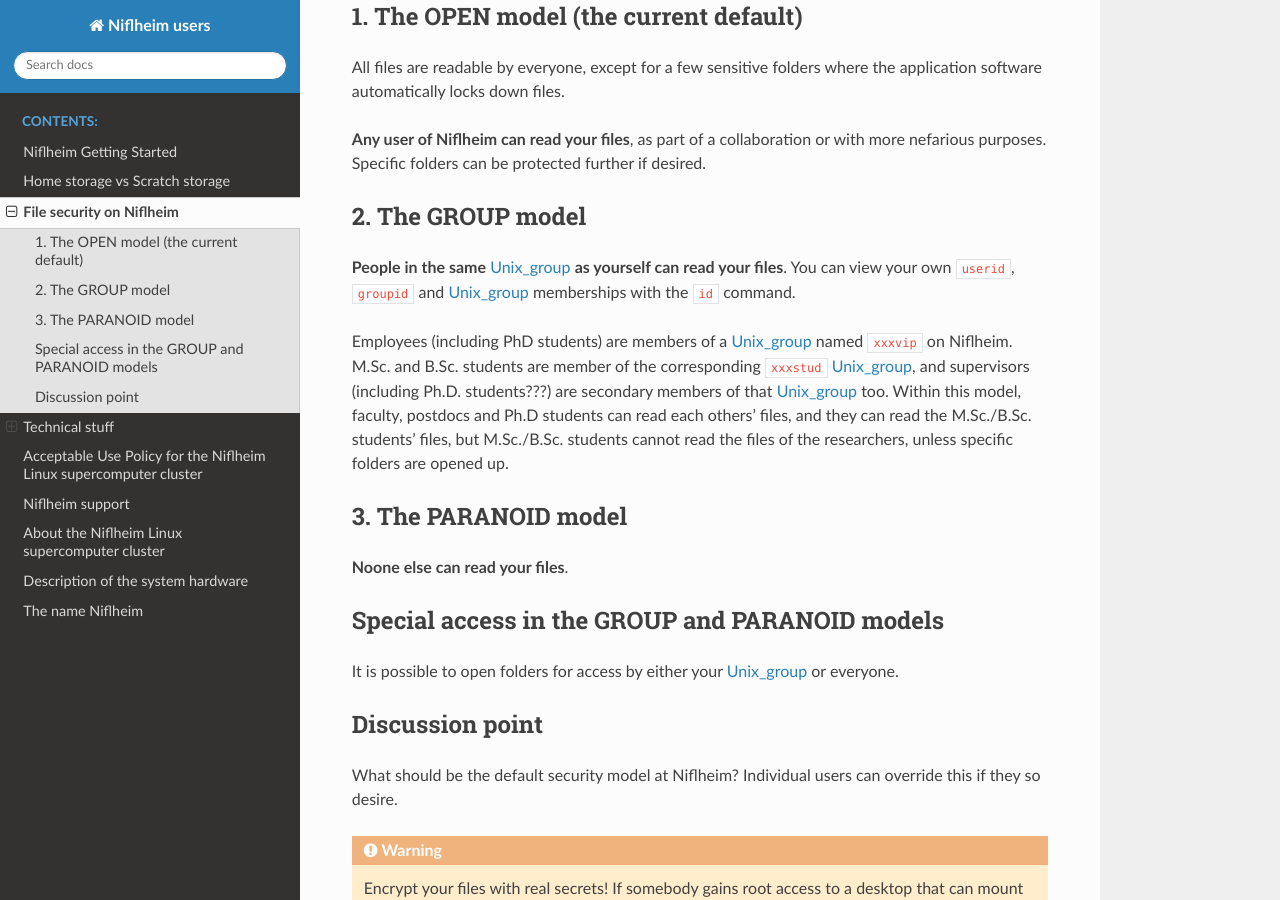
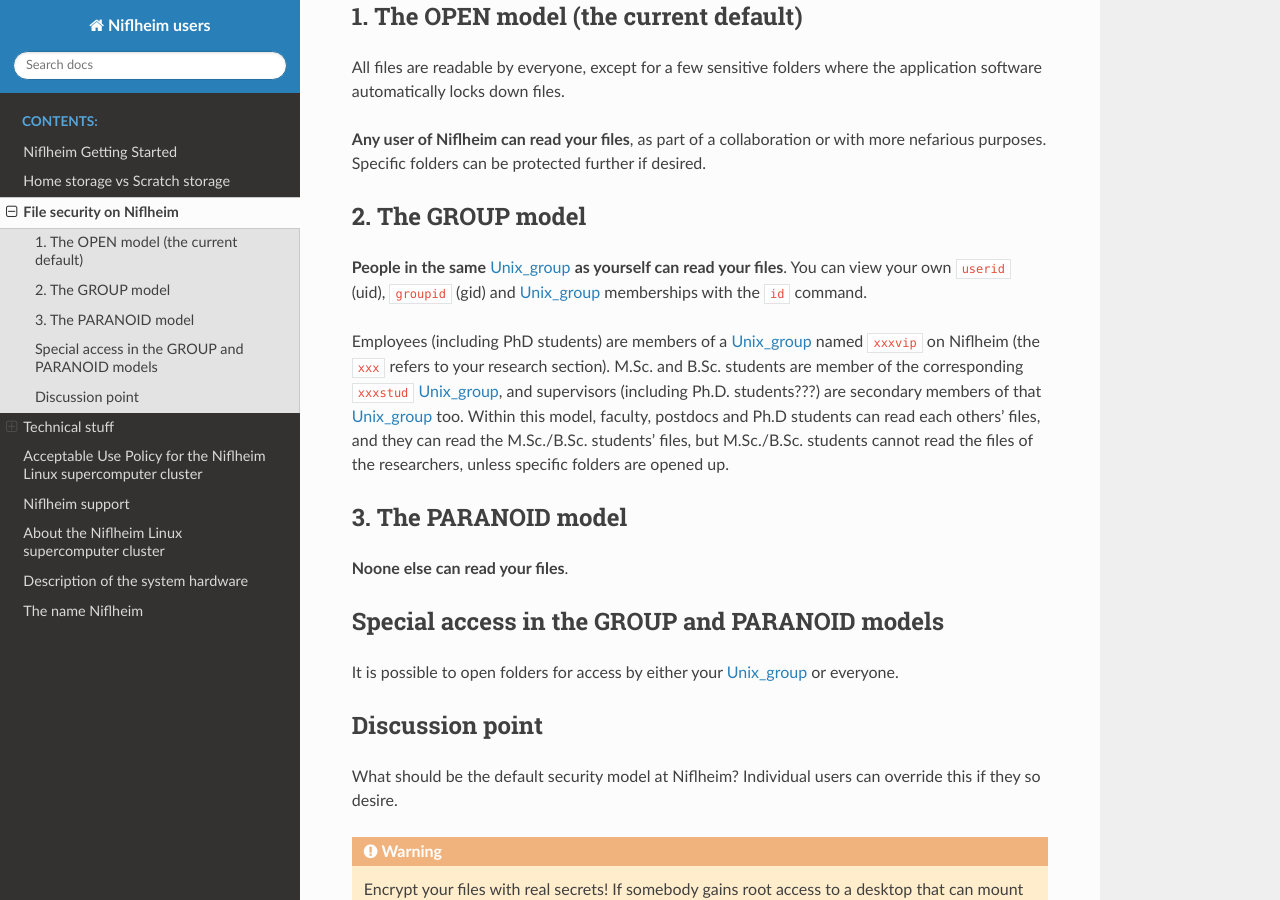
Before and after one commit to OleHolmNielsen/Niflheim_users, a Sphinx documentation site: the page built from docs/File_security_on_Niflheim.rst, in a window 1280 px wide and 900 px high, scrolled down 352 px. Built offline with Sphinx 7.4.7 and the Read the Docs theme 3.1.0, drawn with Linux system fonts in a browser that asks for light colours.

Commit message:
Explain xxx

```diff
--- a/docs/File_security_on_Niflheim.rst
+++ b/docs/File_security_on_Niflheim.rst
@@ -21,9 +21,10 @@
 -------------------
 
 **People in the same** Unix_group_ **as yourself can read your files**.
-You can view your own ``userid``, ``groupid`` and Unix_group_ memberships with the ``id`` command.
+You can view your own ``userid`` (uid), ``groupid`` (gid) and Unix_group_ memberships with the ``id`` command.
 
-Employees (including PhD students) are members of a Unix_group_ named ``xxxvip`` on Niflheim.
+Employees (including PhD students) are members of a Unix_group_ named ``xxxvip`` on Niflheim
+(the ``xxx`` refers to your research section).
 M.Sc. and B.Sc. students are member of the corresponding ``xxxstud`` Unix_group_,
 and supervisors (including Ph.D. students???) are secondary members of that Unix_group_ too.
 Within this model, faculty, postdocs and Ph.D students can read each others' files,
```
